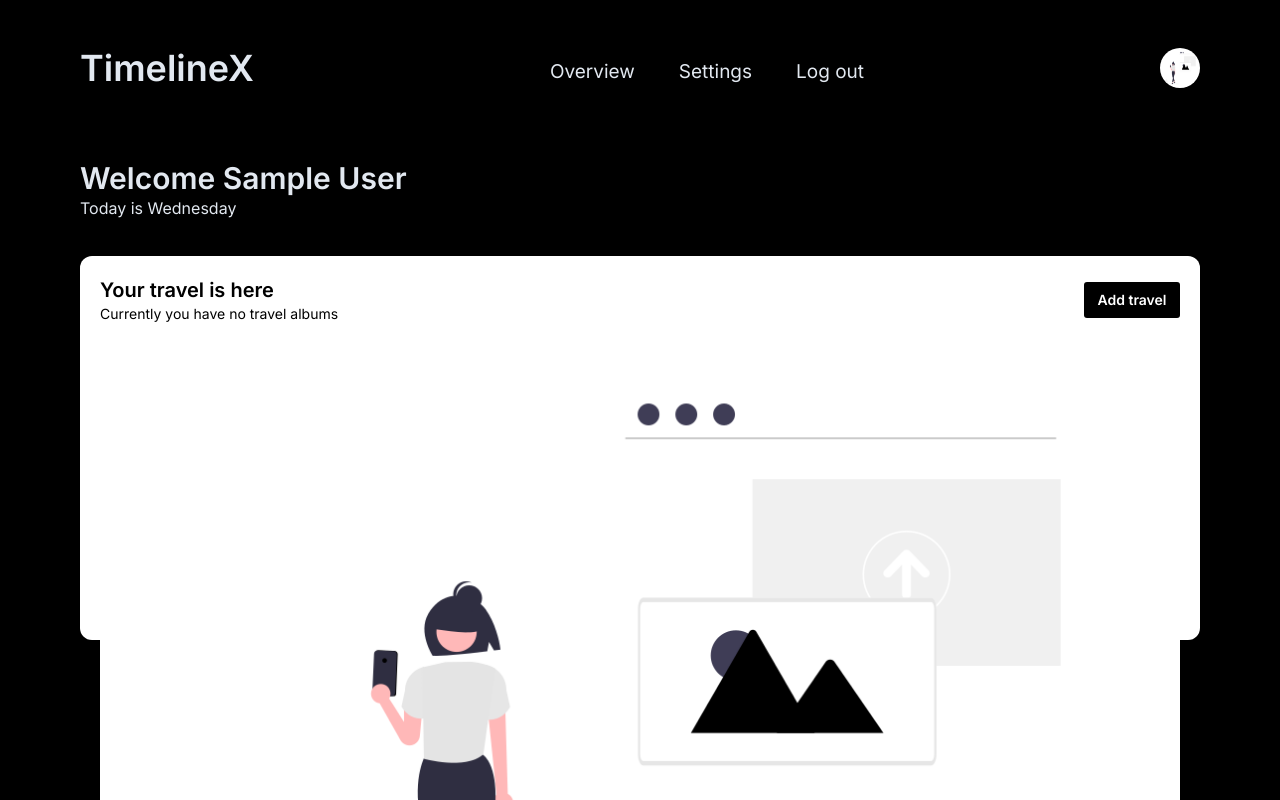
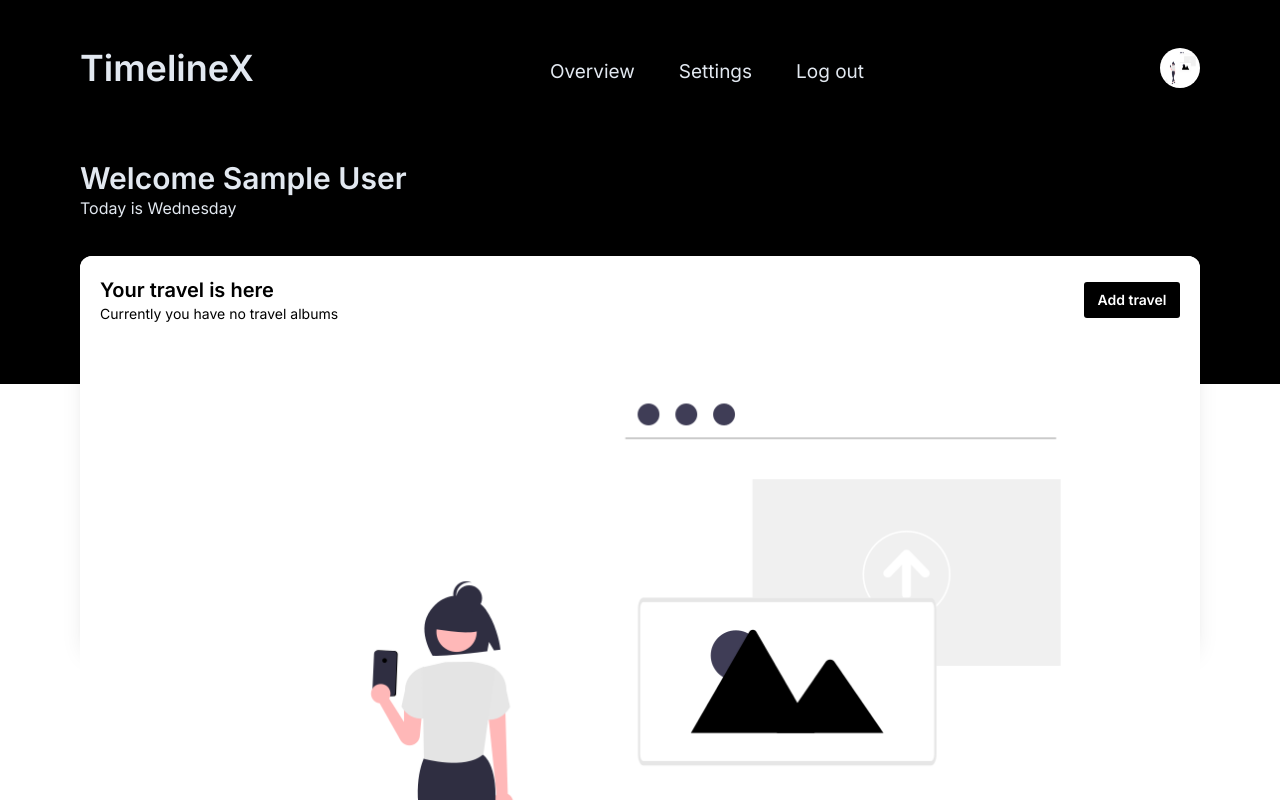
Before and after one commit to Bifrost-Builders/MyndaAlbum-appid, a Next.js app in the folder my-app/: page /secure in a window 1280 px wide. Shown: the top 800 px of the page. Built offline with nearby package versions, Linux system fonts and the light colour scheme; no server answers; the database is empty; sample sign-in values are in the browser's storage; what @uploadcare/blocks would draw is missing.

Commit message:
Image add render and background

```diff
--- a/my-app/src/app/layout.tsx
+++ b/my-app/src/app/layout.tsx
@@ -4,6 +4,8 @@ import { Inter } from "next/font/google";
 import "./globals.css";
 
 const inter = Inter({ subsets: ["latin"] });
+
+
 
 export const metadata: Metadata = {
   title: "Create Next App",
@@ -17,7 +19,7 @@ export default function RootLayout({
 }>) {
   return (
     <html lang="en">
-      <body className={inter.className} style={{ backgroundColor: 'black' }}>
+      <body className={inter.className} >
         {children}
       </body>
     </html>
--- a/my-app/src/app/secure/layout.tsx
+++ b/my-app/src/app/secure/layout.tsx
@@ -1,9 +1,9 @@
 "use client"
 import { useEffect, useState } from 'react';
-import { useRouter } from 'next/navigation';
+import { usePathname, useRouter } from 'next/navigation';
 import { getAuth, onAuthStateChanged, signOut } from 'firebase/auth';
 import Loading from '../loading';
-import {app } from '@/app/firebase/firebaseConfig'
+import { app } from '@/app/firebase/firebaseConfig'
 
 const DashboardLayout = ({ children }) => {
     const router = useRouter();
@@ -26,8 +26,10 @@ const DashboardLayout = ({ children }) => {
         return <Loading />;
     }
 
+    const isHome = usePathname();
+
     return (
-        <div>
+        <div className={isHome ? 'bg-black' : ''}>
             {children}
         </div>
     );
--- a/my-app/src/app/secure/page.tsx
+++ b/my-app/src/app/secure/page.tsx
@@ -12,7 +12,6 @@ import { getAuth, onAuthStateChanged,signOut } from 'firebase/auth';
 import { useRouter } from 'next/navigation';
 import HandleUserView from '../components/userUi/handleUserView';
 import { appName } from "@/app/lib/sharedInfo";
-
 
 export default function HomePage() {
     const router = useRouter();
@@ -100,12 +99,12 @@ export default function HomePage() {
         };
 
         fetchUserAlbums();
-    }, [userName, ]);
+    }, [userName, handleAdd]);
 
     console.log("User album",userAlbums)
 
     return (
-        <section className="min-h-screen w-full overflow-hidden ">
+        <section className="min-h-screen w-full mb-2 bg-white">
 
             <div className="h-screen w-full">
 
@@ -185,7 +184,7 @@ export default function HomePage() {
 
                     :
 
-                    <div className="min-h-full w-full px-5 py-5 mb-12">
+                    <div className="min-h-full w-full px-5 py-5 mb-12 bg-white rounded-[12px]">
 
                         <div className="flex justify-between items-center max-md:flex-col max-md:text-center max-md:gap-y-3">
                             <div className="">
@@ -216,6 +215,5 @@ export default function HomePage() {
 
             </section>
         </section>
-
     );
 }
```
Also changed, not shown: my-app/src/app/lib/scripts.ts (line endings or trailing spaces).
